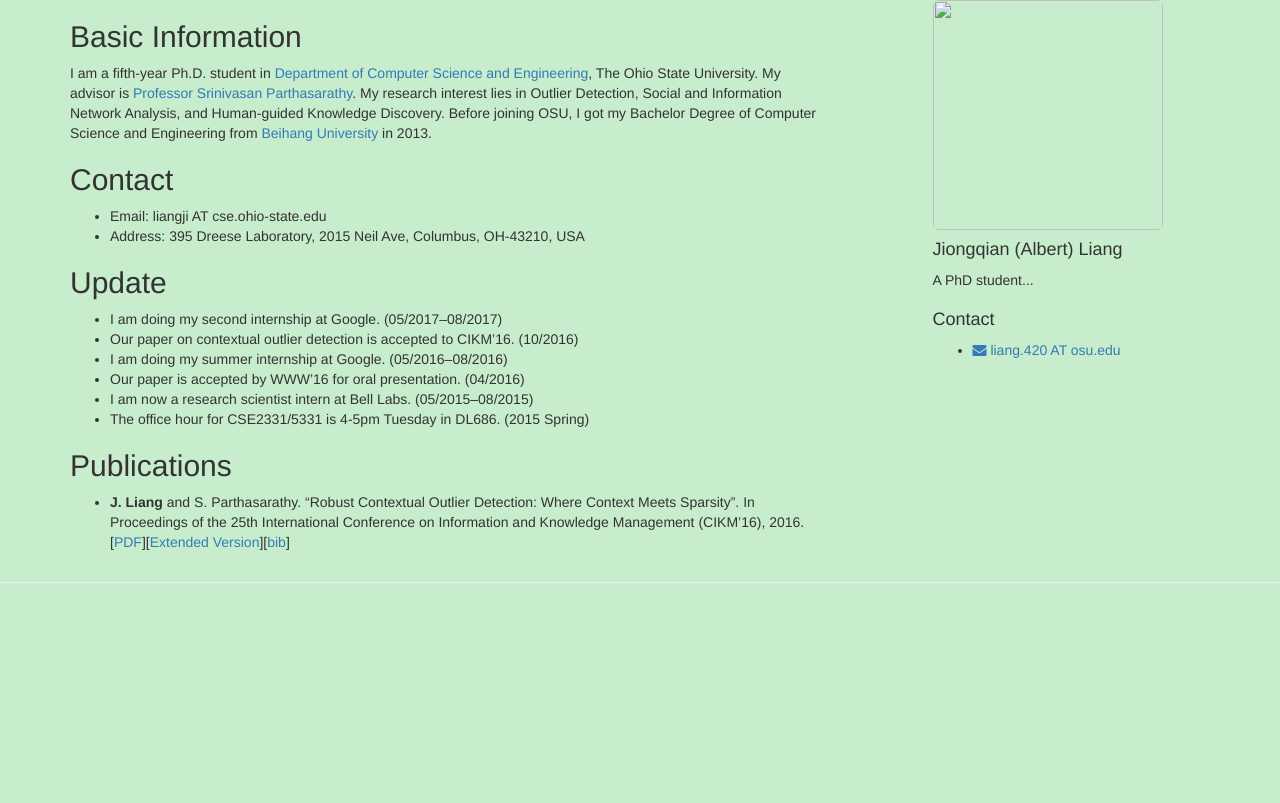
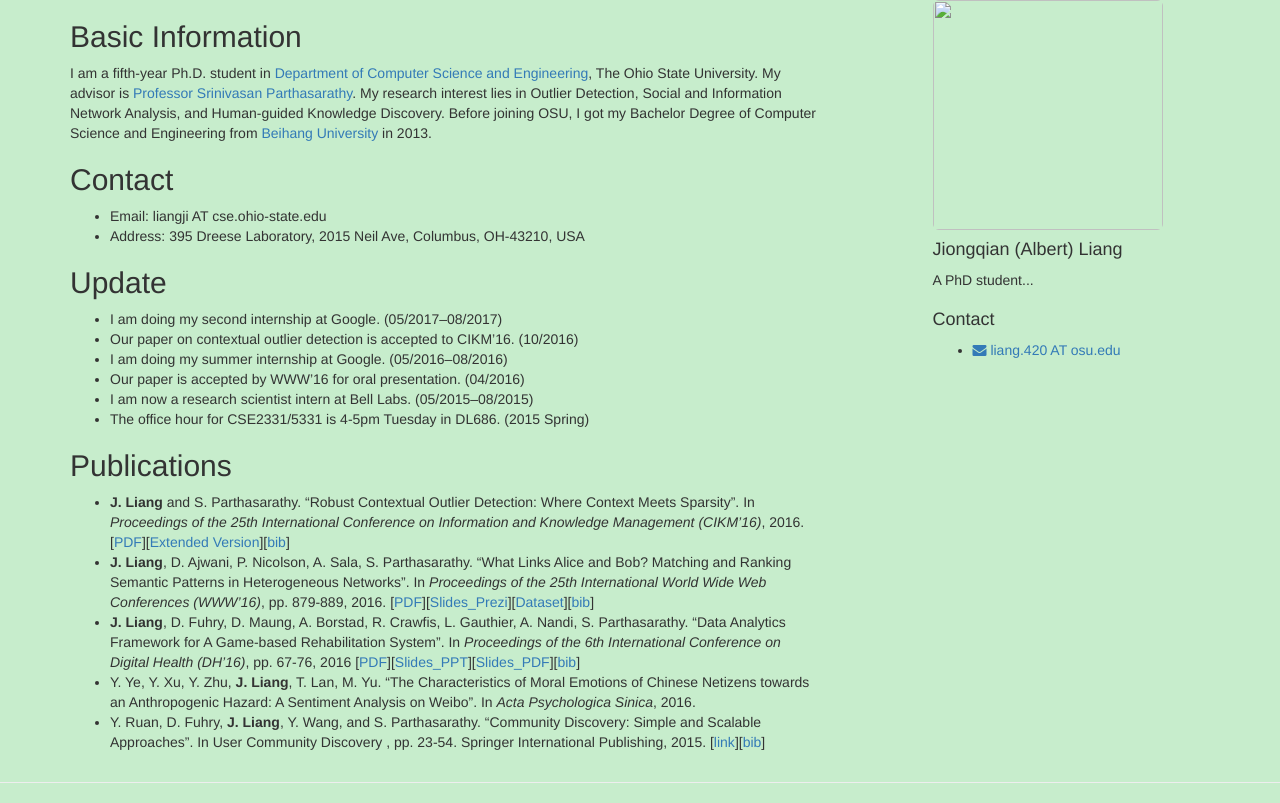
Before and after one commit to BuckeyeDM/BuckeyeDM.github.io, a Jekyll site: the page built from index.md, in a window 1280 px wide. Shown: the part 100-903 px from the top of the page. Built offline with Jekyll 4.4.1, drawn with Linux system fonts in a browser that asks for light colours; our own code applies the rules of GitHub Pages for plain Markdown files.

Commit message:
update publications

```diff
--- a/404.html
+++ b/404.html
@@ -2,7 +2,7 @@
 layout: page
 ---
 
-<h2> Sorry this page does not exist =( </h2>
+<h2> Sorry this page does not exist. </h2>
  <div class="tips">
   <p>Cannot find the page ...</p>
    <p id="view"/>
--- a/index.md
+++ b/index.md
@@ -19,4 +19,8 @@ I am a fifth-year Ph.D. student in [Department of Computer Science and Engineeri
 * The office hour for CSE2331/5331 is 4-5pm Tuesday in DL686. (2015 Spring)
 
 ## Publications
-* **J. Liang** and S. Parthasarathy. "Robust Contextual Outlier Detection: Where Context Meets Sparsity". In Proceedings of the 25th International Conference on Information and Knowledge Management (CIKM'16), 2016. \[[PDF](./publications/CIKM16_ROCOD.pdf)\]\[[Extended Version](https://arxiv.org/abs/1607.08329)\]\[[bib](./publications/CIKM16.bib)\]
+* **J. Liang** and S. Parthasarathy. "Robust Contextual Outlier Detection: Where Context Meets Sparsity". In *Proceedings of the 25th International Conference on Information and Knowledge Management (CIKM'16)*, 2016. \[[PDF](./publications/CIKM16_ROCOD.pdf)\]\[[Extended Version](https://arxiv.org/abs/1607.08329)\]\[[bib](./publications/CIKM16.bib)\]
+* **J. Liang**, D. Ajwani, P. Nicolson, A. Sala, S. Parthasarathy. "What Links Alice and Bob? Matching and Ranking Semantic Patterns in Heterogeneous Networks". In *Proceedings of the 25th International World Wide Web Conferences (WWW'16)*, pp. 879-889, 2016. \[[PDF](./publications/WWW16_PRO-HEAPS.pdf)\]\[[Slides_Prezi](http://prezi.com/f524pmfbtixc/?utm_campaign=share&utm_medium=copy&rc=ex0share)\]\[[Dataset](./tmp.md)\]\[[bib](publications/WWW16.bib)\]
+* **J. Liang**, D. Fuhry, D. Maung, A. Borstad, R. Crawfis, L. Gauthier, A. Nandi, S. Parthasarathy. "Data Analytics Framework for A Game-based Rehabilitation System". In *Proceedings of the 6th International Conference on Digital Health (DH'16)*, pp. 67-76, 2016 \[[PDF](publications/DH16_GameSystem.pdf)\]\[[Slides_PPT](publications/DH16_Talk_public.pptx)\]\[[Slides_PDF](publications/DH16_Talk_public.pdf)\]\[[bib](publications/DH16.bib)\]
+* Y. Ye, Y. Xu, Y. Zhu, **J. Liang**, T. Lan, M. Yu. "The Characteristics of Moral Emotions of Chinese Netizens towards an Anthropogenic Hazard: A Sentiment Analysis on Weibo". In *Acta Psychologica Sinica*, 2016.
+* Y. Ruan, D. Fuhry, **J. Liang**, Y. Wang, and S. Parthasarathy. "Community Discovery: Simple and Scalable Approaches". In User Community Discovery , pp. 23-54. Springer International Publishing, 2015. \[[link](https://link.springer.com/chapter/10.1007%2F978-3-319-23835-7_2)\]\[[bib](publications/Chap2015.bib)\]
```
